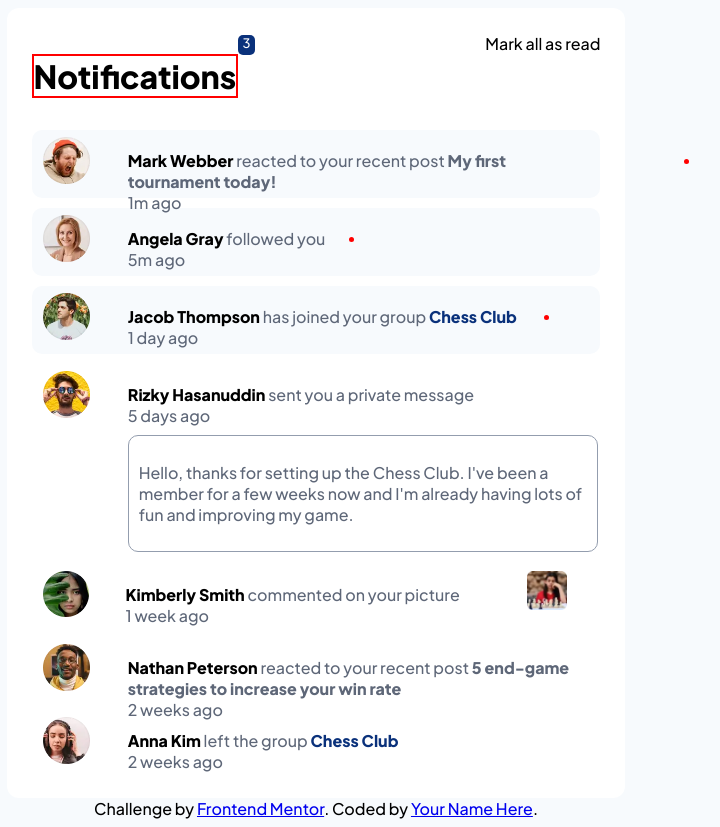
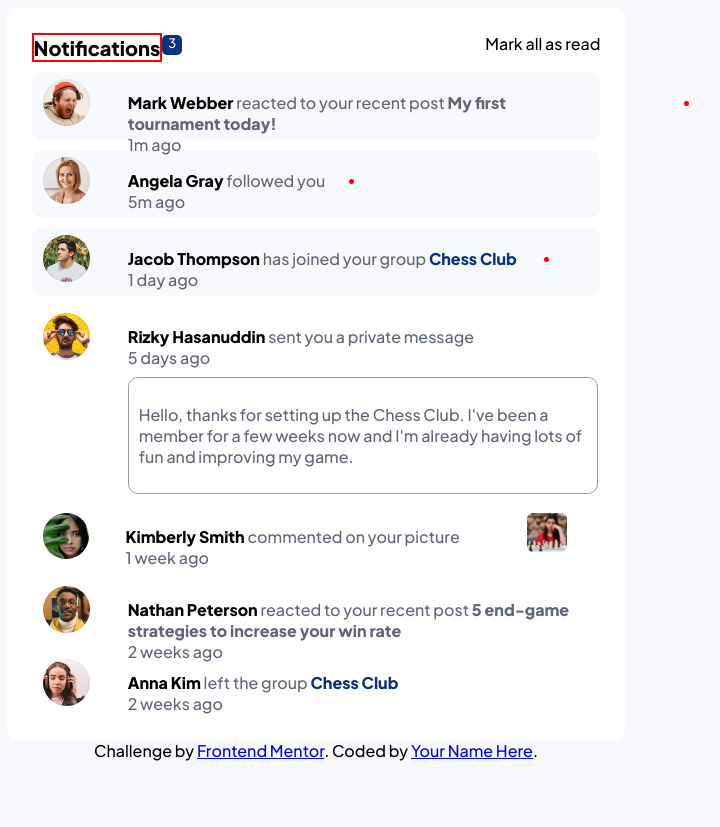
Before and after one commit to davidMorekwa/notification-page, a plain HTML site: page index.html in a window 1280 px wide. Shown: the whole page, without its empty margins (324-1044 px from the left). After the commit the page ends 800 px from the top, so only its background shows below. Drawn offline with nearby package versions, Linux system fonts and the light colour scheme.

Commit message:
reverse test

```diff
--- a/index.html
+++ b/index.html
@@ -12,7 +12,7 @@
 
   <div role="main" class="main_container">
     <div class="heading">
-      <h1 id="text_notification">Notifications</h1>
+      <span id="text_notification">Notifications</span>
       <div id="three">3</div>
       <span id="text_read">Mark all as read</span>
     </div>
--- a/styles.css
+++ b/styles.css
@@ -41,7 +41,7 @@ body{
     grid-column-end: 2;
     font-weight: 800;
     border: 2px solid red;
-    /* font-size: 20px; */
+    font-size: 20px;
 }
 .main_container .heading #three{
     grid-column-start: 2;
```
